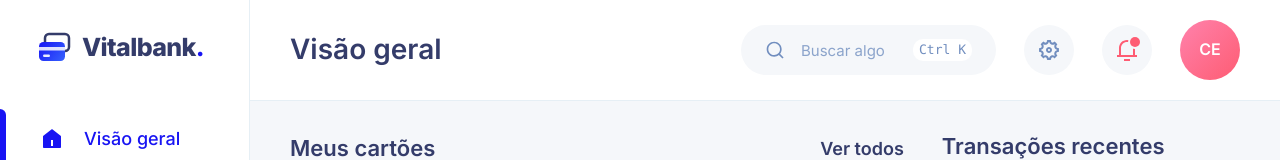
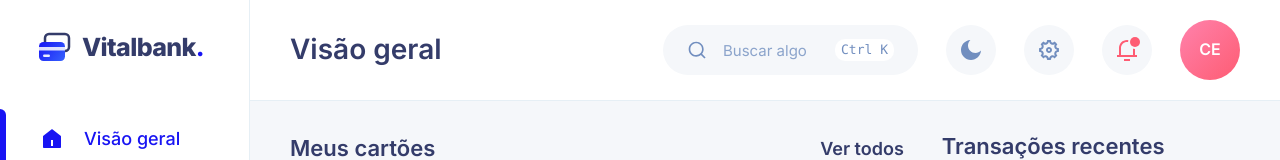
Before and after one commit to VictorNascimento14/Vitalbank, a Next.js app: page / in a window 1280 px wide. Shown: the top 160 px of the page. Built offline with nearby package versions, Linux system fonts and the light colour scheme.

Commit message:
feat(tema): alternar claro e escuro com transição em círculo e sem piscar (#176)

```diff
--- a/src/app/globals.css
+++ b/src/app/globals.css
@@ -213,6 +213,22 @@
   to { transform: translateX(100%); }
 }
 
+/* Troca de tema: o novo se espalha em círculo a partir do botão (View Transitions). */
+::view-transition-old(root),
+::view-transition-new(root) {
+  animation: none;
+  mix-blend-mode: normal;
+}
+
+::view-transition-new(root) {
+  animation: espalhar 0.6s cubic-bezier(0.22, 1, 0.36, 1);
+}
+
+@keyframes espalhar {
+  from { clip-path: circle(0 at var(--vt-x, 50%) var(--vt-y, 0)); }
+  to { clip-path: circle(150vmax at var(--vt-x, 50%) var(--vt-y, 0)); }
+}
+
 body {
   background: var(--fundo);
   color: var(--tinta-forte);
--- a/src/app/layout.tsx
+++ b/src/app/layout.tsx
@@ -1,6 +1,7 @@
 import type { Metadata } from "next";
 import { Inter, Lato } from "next/font/google";
 import { ProvedorDeMovimento } from "@/ui/movimento";
+import { SCRIPT_DO_TEMA } from "@/ui/tema/tema";
 import "./globals.css";
 
 // Inter é a família do kit; Lato aparece só nos cartões de crédito.
@@ -19,7 +20,11 @@ export const metadata: Metadata = {
 
 export default function RootLayout({ children }: LayoutProps<"/">) {
   return (
-    <html lang="pt-BR" className={`${inter.variable} ${lato.variable} h-full antialiased`}>
+    // suppressHydrationWarning: o script do <head> põe data-tema antes do React hidratar
+    <html lang="pt-BR" className={`${inter.variable} ${lato.variable} h-full antialiased`} suppressHydrationWarning>
+      <head>
+        <script dangerouslySetInnerHTML={{ __html: SCRIPT_DO_TEMA }} />
+      </head>
       <body className="min-h-full flex flex-col">
         <ProvedorDeMovimento>{children}</ProvedorDeMovimento>
       </body>
--- a/src/ui/casca/Cabecalho.tsx
+++ b/src/ui/casca/Cabecalho.tsx
@@ -6,6 +6,7 @@ import { usePathname } from "next/navigation";
 import type { ReactNode } from "react";
 import { Avatar } from "../base/Avatar";
 import { cx } from "../cx";
+import { AlternadorDeTema } from "../tema/AlternadorDeTema";
 import { itemAtivo } from "./navegacao";
 
 interface Props {
@@ -43,6 +44,7 @@ export function Cabecalho({ aoAbrirMenu, nomeDoCliente, notificacoes, busca }: P
         </button>
         <h1 className="text-menu font-semibold text-tinta md:text-secao lg:text-titulo">{titulo}</h1>
         <span className="flex items-center gap-3 lg:hidden">
+          <AlternadorDeTema />
           {notificacoes}
           <Avatar nome={nomeDoCliente} tamanho="sm" />
         </span>
@@ -50,6 +52,7 @@ export function Cabecalho({ aoAbrirMenu, nomeDoCliente, notificacoes, busca }: P
       {busca && <div className="mt-5 lg:hidden">{busca}</div>}
       <div className="hidden items-center gap-7 lg:flex">
         {busca && <div className="w-[255px]">{busca}</div>}
+        <AlternadorDeTema />
         <Link href="/configuracoes" aria-label="Configurações" className={botaoRedondo}>
           <RiSettings5Line
             aria-hidden="true"
--- a/src/ui/index.ts
+++ b/src/ui/index.ts
@@ -24,3 +24,4 @@ export { GraficoDePizza, type Fatia } from "./graficos/GraficoDePizza";
 export { GraficoDeLinha } from "./graficos/GraficoDeLinha";
 export { GraficoDeColunas } from "./graficos/GraficoDeColunas";
 export { GraficoDeRosca, type Arco } from "./graficos/GraficoDeRosca";
+export { AlternadorDeTema } from "./tema/AlternadorDeTema";
--- /dev/null
+++ b/src/ui/tema/AlternadorDeTema.tsx
@@ -0,0 +1,55 @@
+"use client";
+
+import { RiMoonFill, RiSunFill } from "@remixicon/react";
+import { AnimatePresence, motion } from "motion/react";
+import { useSyncExternalStore, type MouseEvent } from "react";
+import { cx } from "../cx";
+import { mola } from "../movimento/ritmo";
+import { aplicarTema, assinarTema, temaEmUso, type Tema } from "./tema";
+
+/**
+ * Sol/lua no cabeçalho. Onde o navegador tem View Transitions (e sem movimento reduzido),
+ * o tema novo se espalha em círculo a partir do botão; nos outros, troca na hora.
+ */
+export function AlternadorDeTema({ className }: { className?: string }) {
+  // No servidor não há tema (null); no navegador, lê do <html> e acompanha as mudanças.
+  const tema = useSyncExternalStore(assinarTema, temaEmUso, () => null);
+
+  function alternar(e: MouseEvent<HTMLButtonElement>) {
+    const novo: Tema = temaEmUso() === "escuro" ? "claro" : "escuro";
+    const trocar = () => aplicarTema(novo);
+    const reduzido = window.matchMedia("(prefers-reduced-motion: reduce)").matches;
+    if (!document.startViewTransition || reduzido) return trocar();
+    const raiz = document.documentElement;
+    raiz.style.setProperty("--vt-x", `${e.clientX}px`);
+    raiz.style.setProperty("--vt-y", `${e.clientY}px`);
+    document.startViewTransition(trocar);
+  }
+
+  const escuro = tema === "escuro";
+  return (
+    <button
+      type="button"
+      onClick={alternar}
+      aria-label={escuro ? "Usar tema claro" : "Usar tema escuro"}
+      className={cx(
+        "group grid size-10 shrink-0 place-items-center overflow-hidden rounded-full bg-fundo transition-colors duration-200 ease-saida hover:bg-azul-claro lg:size-[50px]",
+        "focus-visible:outline-none focus-visible:ring-2 focus-visible:ring-primaria-viva",
+        className,
+      )}
+    >
+      <AnimatePresence mode="wait" initial={false}>
+        <motion.span
+          key={escuro ? "sol" : "lua"}
+          initial={{ rotate: -90, scale: 0, opacity: 0 }}
+          animate={{ rotate: 0, scale: 1, opacity: 1 }}
+          exit={{ rotate: 90, scale: 0, opacity: 0 }}
+          transition={mola}
+          className="text-tinta-suave"
+        >
+          {escuro ? <RiSunFill aria-hidden="true" className="size-5 lg:size-6" /> : <RiMoonFill aria-hidden="true" className="size-5 lg:size-6" />}
+        </motion.span>
+      </AnimatePresence>
+    </button>
+  );
+}
--- /dev/null
+++ b/src/ui/tema/tema.ts
@@ -0,0 +1,47 @@
+/**
+ * Tema escolhido pela pessoa, guardado só neste navegador (conveniência, não dado). Sem
+ * escolha, vale o do sistema. `localStorage` pode falhar (janela privada, bloqueio): por
+ * isso todo acesso vai em try/catch.
+ */
+export type Tema = "claro" | "escuro";
+
+export const CHAVE_DO_TEMA = "vitalbank-tema";
+
+export function temaSalvo(): Tema | null {
+  try {
+    const t = localStorage.getItem(CHAVE_DO_TEMA);
+    return t === "claro" || t === "escuro" ? t : null;
+  } catch {
+    return null;
+  }
+}
+
+export function temaEmUso(): Tema {
+  const marcado = document.documentElement.dataset.tema;
+  if (marcado === "claro" || marcado === "escuro") return marcado;
+  return window.matchMedia("(prefers-color-scheme: dark)").matches ? "escuro" : "claro";
+}
+
+/** Avisa quando o tema em uso muda: `data-tema` no <html> ou a preferência do sistema. */
+export function assinarTema(aviso: () => void): () => void {
+  const observador = new MutationObserver(aviso);
+  observador.observe(document.documentElement, { attributes: true, attributeFilter: ["data-tema"] });
+  const sistema = window.matchMedia("(prefers-color-scheme: dark)");
+  sistema.addEventListener("change", aviso);
+  return () => {
+    observador.disconnect();
+    sistema.removeEventListener("change", aviso);
+  };
+}
+
+export function aplicarTema(tema: Tema) {
+  document.documentElement.dataset.tema = tema;
+  try {
+    localStorage.setItem(CHAVE_DO_TEMA, tema);
+  } catch {
+    /* sem armazenamento: vale só nesta página */
+  }
+}
+
+/** Roda no <head>, antes da primeira pintura: sem isso a página pisca no tema errado. */
+export const SCRIPT_DO_TEMA = `try{var t=localStorage.getItem("${CHAVE_DO_TEMA}");if(t==="claro"||t==="escuro")document.documentElement.dataset.tema=t}catch(e){}`;
```
Also changed, not shown: 1 other file (tests, documents, lock files or other folders).
